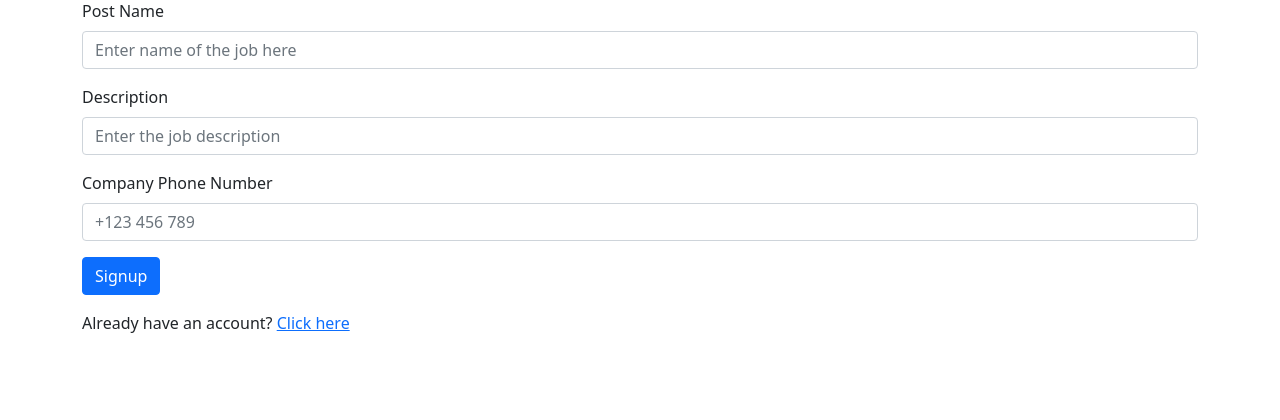
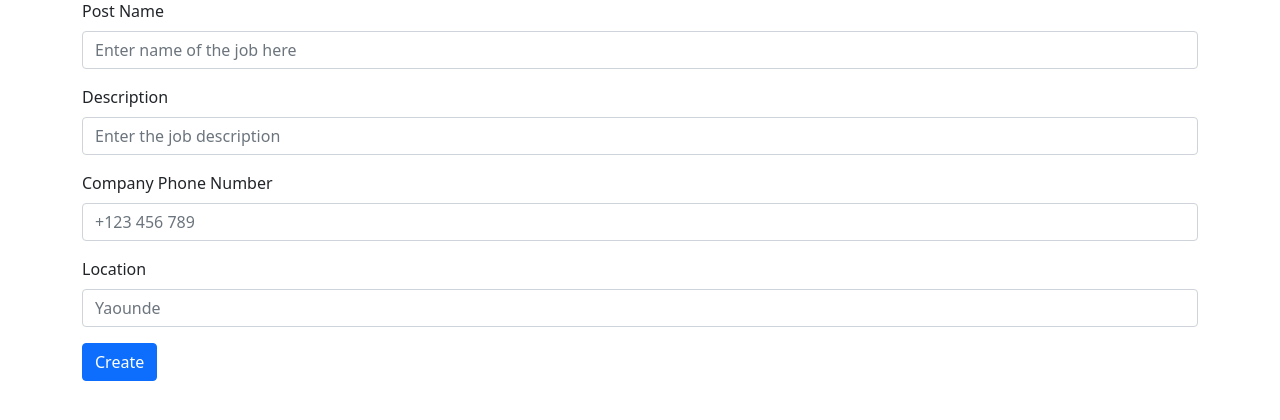
Before and after one commit to Hire-Hub/Sample-Backend, a PHP site: page /pages/job/job.php in a window 1280 px wide. Shown: the part 169-589 px from the top of the page. Run offline with PHP 8.4, Linux system fonts and the light colour scheme; some libraries are stand-ins or nearby versions.

Commit message:
created job-creation form

```diff
--- a/pages/job/job.php
+++ b/pages/job/job.php
@@ -42,7 +42,7 @@
                 <input type="text" class="form-control" placeholder="Enter name of the job here" name="postname">
             </div>
             <div class="mb-3">
-                <label for="exampleInputPassword1" class="form-label">Description</label><br>
+                <label class="form-label">Description</label><br>
                 <!-- <textarea name="" id="" cols="100" rows="10"></textarea> -->
                 <input type="text" class="form-control" placeholder="Enter the job description" name="description">
             </div>
@@ -50,9 +50,12 @@
                 <label class="form-label">Company Phone Number</label>
                 <input type="number" class="form-control" placeholder="+123 456 789" name="mobile">
             </div>
+            <div class="mb-3">
+                <label class="form-label">Location</label>
+                <input type="text" class="form-control" placeholder="Yaounde" name="location">
+            </div>
 
-            <button type="submit" class="btn btn-primary">Signup</button>
-            <p class="mt-3">Already have an account? <a href="login.php">Click here</a></p>
+            <button type="submit" class="btn btn-primary">Create</button>
         </form>
       </div>
 
```
